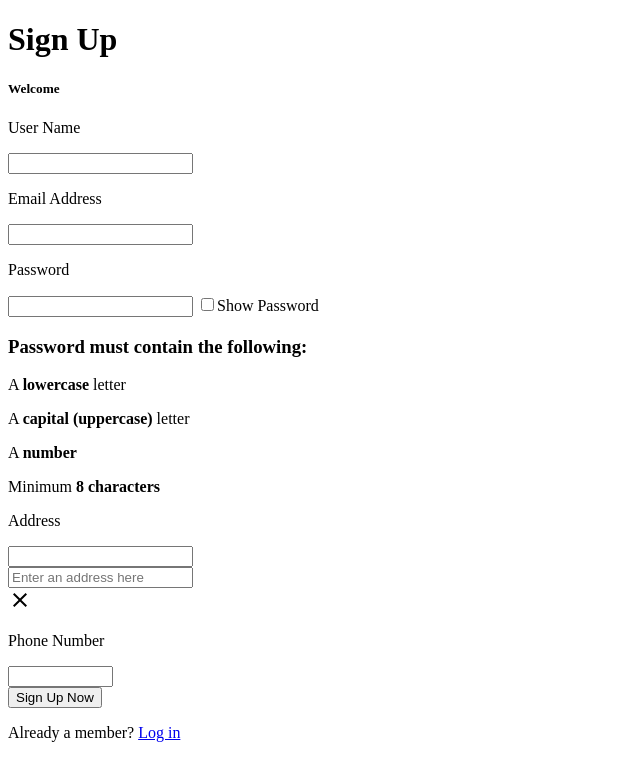
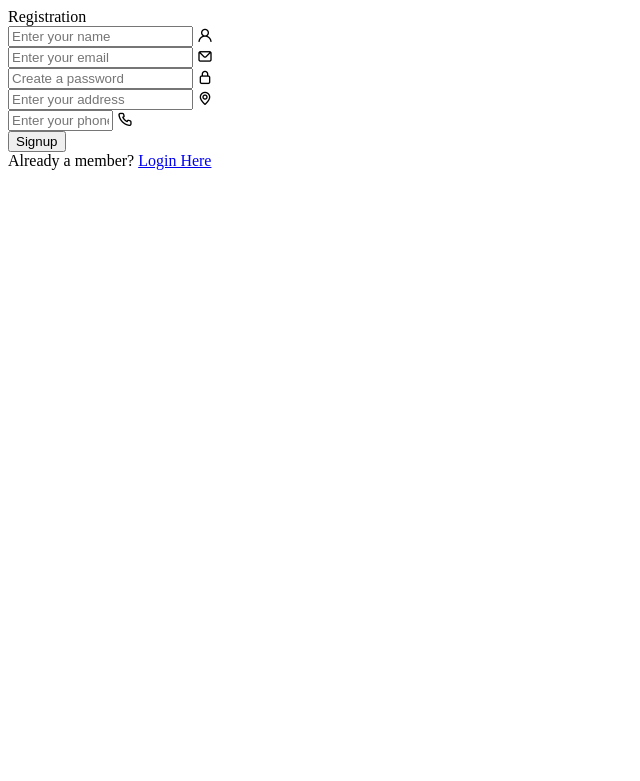
Before and after one commit to ewg6679/week4-project, a Flask app: page /sign_up in a window 1280 px wide. Shown: the top 781 px of the page, without its empty margins (0-640 px from the left). Run offline with Flask 2, Linux system fonts and the light colour scheme.

Commit message:
Added css to signup page

```diff
--- a/templates/signup.html
+++ b/templates/signup.html
@@ -1,27 +1,50 @@
 <!DOCTYPE html>
 <html>
+
 <head>
+    <meta charset="UTF-8">
+    <meta http-equiv="X-UA-Compatible" content="IE=edge">
+    <meta name="viewport" content="width=device-width, initial-scale=1.0">
+
+    <link rel="stylesheet" href="https://unicons.iconscout.com/release/v4.0.0/css/line.css">
+    <link rel="stylesheet" href="{{ url_for('static', filename='style.css') }}">
     <title>College Marketplace</title>
-    <!--link rel="stylesheet" href="signuppagestyle.css"-->
 </head>
+
 <body>
-    <div>
-        <h1>Sign Up</h1>
-        <h5>Welcome</h5>
+    <div class="container">
+        <div class="forms">
+            <div class="form signup">
+                <span class="title">Registration</span>
+                <!-- {% with messages = get_flashed_messages() %}
+                {% if messages %}
+                <div class="notification is-danger">
+                {{ messages[0] }}. <a href="{{ url_for('auth.login') }}">Click here to Login</a>.
+                </div>
+                {% endif %}
+                {% endwith %} -->
                 <form method="POST">
-            <div>
-                <p><label for="userName">User Name</label></p>
-                <input name="userName" type="text" id="userName" autocomplete="off" >
+                    <div class="input-field">
+                        <div class="control">
+                            <input type="text" name="name" id="userName" placeholder="Enter your name"
+                                autocomplete="off" required>
+                            <i class="uil uil-user"></i>
                         </div>
-            <div>
-                <p><label for="email">Email Address</label></p>
-                <input type="email" id="email" name="email" required autocomplete="off" min="0" max="200">
                     </div>
-            <div>
-                <p><label for="password">Password</label></p>
-                <input name="password" type="password" id="password" pattern="(?=.*\d)(?=.*[a-z])(?=.*[A-Z]).{8,}" title="Must contain at least one number and one uppercase and lowercase letter, and at least 8 or more characters" required >
-                <!-- An element to toggle between password visibility -->
-                <input type="checkbox" onclick="myFunction()">Show Password
+                    <div class="input-field">
+                        <div class="control">
+                            <input type="email" name="email" id="email" placeholder="Enter your email"
+                                autocomplete="off" required>
+                            <i class="uil uil-envelope icon"></i>
+                        </div>
+                    </div>
+                    <div class="input-field">
+                        <div class="control">
+                            <input type="password" name="password" id="password"
+                                pattern="(?=.*\d)(?=.*[a-z])(?=.*[A-Z]).{8,}"
+                                title="Must contain at least one number and one uppercase and lowercase letter, and at least 8 or more characters"
+                                placeholder="Create a password" autocomplete="off" required>
+                            <i class="uil uil-lock icon"></i>
                             <script>
                                 var myInput = document.getElementById("psw");
                                 var letter = document.getElementById("letter");
@@ -30,20 +53,20 @@
                                 var length = document.getElementById("length");
 
                                 // When the user clicks on the password field, show the message box
-                    myInput.onfocus = function() {
+                                myInput.onfocus = function () {
                                     document.getElementById("message").style.display = "block";
                                 }
 
                                 // When the user clicks outside of the password field, hide the message box
-                    myInput.onblur = function() {
+                                myInput.onblur = function () {
                                     document.getElementById("message").style.display = "none";
                                 }
 
                                 // When the user starts to type something inside the password field
-                    myInput.onkeyup = function() {
+                                myInput.onkeyup = function () {
                                     // Validate lowercase letters
                                     var lowerCaseLetters = /[a-z]/g;
-                        if(myInput.value.match(lowerCaseLetters)) {
+                                    if (myInput.value.match(lowerCaseLetters)) {
                                         letter.classList.remove("invalid");
                                         letter.classList.add("valid");
                                     }
@@ -54,7 +77,7 @@
 
                                     // Validate capital letters
                                     var upperCaseLetters = /[A-Z]/g;
-                        if(myInput.value.match(upperCaseLetters)) {
+                                    if (myInput.value.match(upperCaseLetters)) {
                                         capital.classList.remove("invalid");
                                         capital.classList.add("valid");
                                     }
@@ -65,7 +88,7 @@
 
                                     // Validate numbers
                                     var numbers = /[0-9]/g;
-                        if(myInput.value.match(numbers)) {
+                                    if (myInput.value.match(numbers)) {
                                         number.classList.remove("invalid");
                                         number.classList.add("valid");
                                     }
@@ -75,7 +98,7 @@
                                     }
 
                                     // Validate length
-                        if(myInput.value.length >= 8) {
+                                    if (myInput.value.length >= 8) {
                                         length.classList.remove("invalid");
                                         length.classList.add("valid");
                                     }
@@ -92,27 +115,38 @@
                                             x.type = "password";
                                         }
                                     }
+                                }
                             </script>
                         </div>
-            <div id="message">
-                <h3>Password must contain the following:</h3>
-                <p id="letter" class="invalid">A <b>lowercase</b> letter</p>
-                <p id="capital" class="invalid">A <b>capital (uppercase)</b> letter</p>
-                <p id="number" class="invalid">A <b>number</b></p>
-                <p id="length" class="invalid">Minimum <b>8 characters</b></p>
                     </div>
-            <div class="autocomplete-container" id="autocomplete-container">
-                <p><label for="address">Address</label></p>
-                <input name="address" type="text" id="address">
+                    <div class="input-field">
+                        <div class="control">
+                            <input type="text" name="address" id="address" placeholder="Enter your address"
+                                autocomplete="off" required>
                             <script type="text/javascript" src="address.js"></script>
+                            <i class="uil uil-map-marker icon"></i>
                         </div>
-            <div>
-                <p><label for="phone">Phone Number</label></p>
-                <input = "text" name = "phoneNumber" size = "10" id = "phoneNumber"/>
                     </div>
-            <button type="submit" id="btn">Sign Up Now</button>
-            <p>Already a member? <a href="/">Log in</a></p>
+                    <div class="input-field">
+                        <div class="control">
+                            <input type="text" name="phoneNumber" id="phoneNumber" placeholder="Enter your phone number"
+                                autocomplete="off" size="10" required>
+                            <i class="uil uil-phone icon"></i>
+                        </div>
+                    </div>
+                    <div class="input-field button">
+                        <button class="input-field button" type="submit" id="btn">Signup</button>
+                    </div>
+
+                    <div class="login-signup">
+                        <span class="text">Already a member?
+                          <a href="/" class="text login-link">Login Here</a>
+                        </span>
+                    </div>
                 </form>
             </div>
+        </div>
+    </div>
 </body>
+
 </html>
```
Lines whose indentation alone changed are shown as unchanged.
